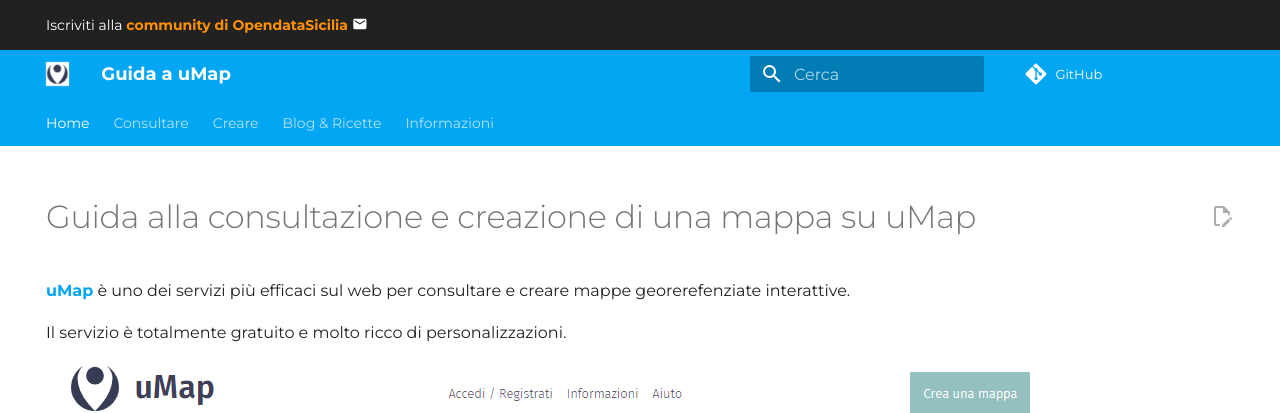
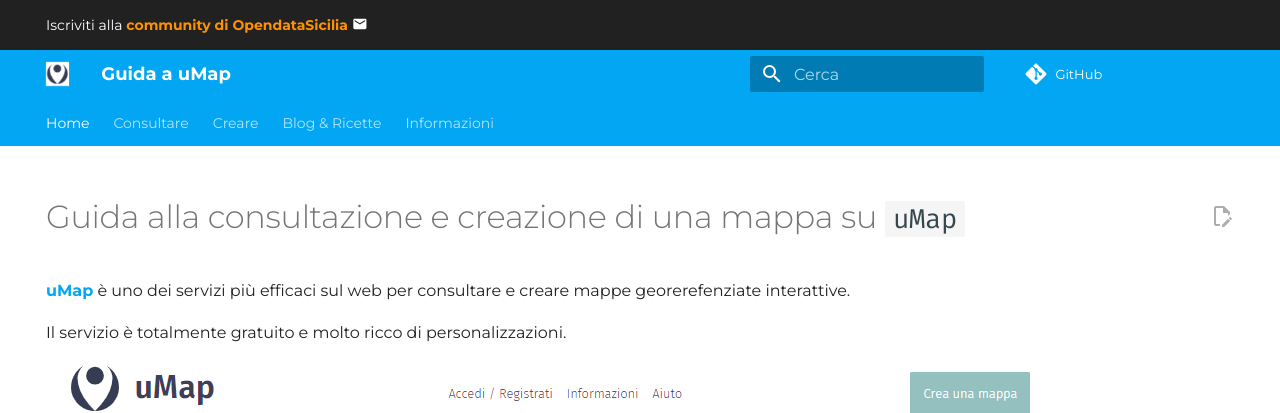
Before and after one commit to opendatasicilia/guida-umap, an MkDocs documentation site: the page built from docs/index.md, in a window 1280 px wide and 900 px high. Shown: the top 413 px of the window. Built offline with MkDocs 1.6.1 and Material for MkDocs 9.7.7, drawn with Linux system fonts in a browser that asks for light colours; comment, search, counter and statistics services are not loaded.

```diff
--- a/docs/index.md
+++ b/docs/index.md
@@ -4,7 +4,7 @@ hide:
   - toc
 ---
 
-# Guida alla consultazione e creazione di una mappa su uMap
+# Guida alla consultazione e creazione di una mappa su `uMap`
 
 [**uMap**](https://umap.openstreetmap.fr/it/) è uno dei servizi più efficaci sul web per consultare e creare mappe georerefenziate interattive.
 
```
